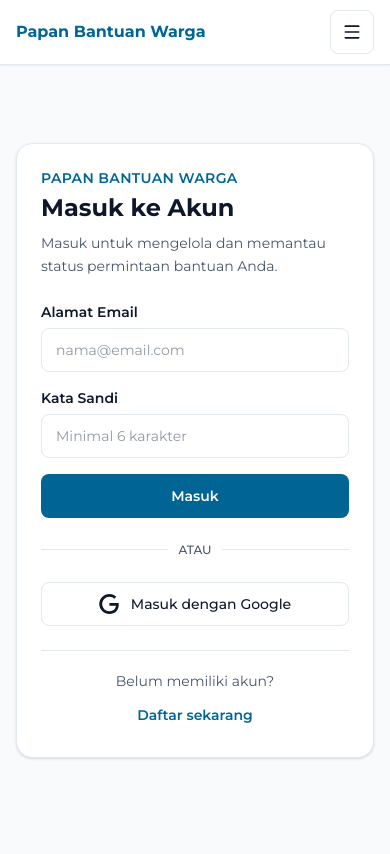
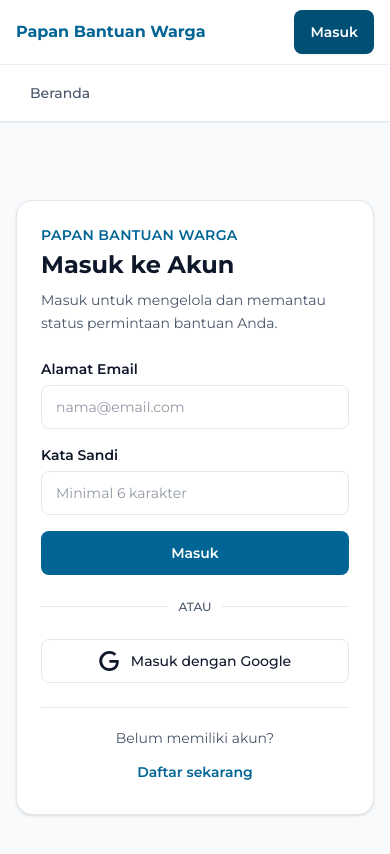
Before and after one commit to Magang-Udacoding/task-12, a Next.js app: page /login in a window 390 px wide. Shown: the top 854 px of the page. Built offline with nearby package versions, Linux system fonts and the light colour scheme; no server answers.

Commit message:
fix(navbar): retain button sizes and active link styling with dedicated mobile layout

```diff
--- a/app/bantuan/[id]/page.tsx
+++ b/app/bantuan/[id]/page.tsx
@@ -1,3 +1,4 @@
+/* eslint-disable react-hooks/set-state-in-effect */
 "use client";
 
 export const dynamic = "force-dynamic";
--- a/app/page.tsx
+++ b/app/page.tsx
@@ -83,8 +83,8 @@ export default function HomePage() {
   };
 
   useEffect(() => {
+    // eslint-disable-next-line react-hooks/set-state-in-effect
     loadRequests(false);
-    // eslint-disable-next-line react-hooks/exhaustive-deps
   }, [activeCategory]);
 
   return (
--- a/src/components/Navbar.tsx
+++ b/src/components/Navbar.tsx
@@ -2,48 +2,13 @@
 
 import Link from "next/link";
 import { usePathname } from "next/navigation";
-import { useEffect, useState, type ReactNode } from "react";
+import { useEffect, useState } from "react";
 import { supabase } from "@/lib/supabase";
 import type { User } from "@supabase/supabase-js";
-import {
-  Menu,
-  X,
-  Home,
-  PlusCircle,
-  ClipboardList,
-  LogOut,
-  LogIn,
-} from "lucide-react";
-
-const FOCUS_RING =
-  "focus-visible:outline-none focus-visible:ring-2 focus-visible:ring-offset-2";
-
-type NavLinkProps = {
-  href: string;
-  isActive: boolean;
-  children: ReactNode;
-};
-
-function DesktopNavLink({ href, isActive, children }: NavLinkProps) {
-  return (
-    <Link
-      href={href}
-      aria-current={isActive ? "page" : undefined}
-      className={`flex min-h-[44px] items-center rounded-lg px-3.5 py-2 text-sm font-semibold transition ${FOCUS_RING} focus-visible:ring-baltic-blue ${
-        isActive
-          ? "bg-baltic-blue/10 text-baltic-blue shadow-2xs"
-          : "text-text-muted hover:bg-slate-50 hover:text-baltic-blue"
-      }`}
-    >
-      {children}
-    </Link>
-  );
-}
 
 export default function Navbar() {
   const pathname = usePathname();
   const [user, setUser] = useState<User | null>(null);
-  const [isMobileMenuOpen, setIsMobileMenuOpen] = useState(false);
 
   useEffect(() => {
     let mounted = true;
@@ -72,25 +37,7 @@ export default function Navbar() {
     };
   }, []);
 
-  // Tutup menu mobile ketika navigasi berpindah rute
-  useEffect(() => {
-    setIsMobileMenuOpen(false);
-  }, [pathname]);
-
-  // Tutup menu mobile ketika tombol Escape ditekan
-  useEffect(() => {
-    const handleKeyDown = (event: KeyboardEvent) => {
-      if (event.key === "Escape") {
-        setIsMobileMenuOpen(false);
-      }
-    };
-
-    window.addEventListener("keydown", handleKeyDown);
-    return () => window.removeEventListener("keydown", handleKeyDown);
-  }, []);
-
   const handleLogout = async () => {
-    setIsMobileMenuOpen(false);
     const { error } = await supabase.auth.signOut();
 
     if (error) {
@@ -100,41 +47,51 @@ export default function Navbar() {
 
   const isActive = (path: string) => pathname === path;
 
+  const getLinkClasses = (path: string) =>
+    `flex min-h-[44px] shrink-0 items-center px-3.5 py-2 text-sm rounded-lg transition focus-visible:outline-none focus-visible:ring-2 focus-visible:ring-baltic-blue focus-visible:ring-offset-2 ${
+      isActive(path)
+        ? "bg-baltic-blue/10 text-baltic-blue font-bold shadow-2xs"
+        : "text-text-muted hover:text-baltic-blue hover:bg-slate-50 font-medium"
+    }`;
+
   return (
-    <header className="sticky top-0 z-40 border-b border-border bg-surface shadow-xs">
+    <nav className="sticky top-0 z-40 border-b border-border bg-surface shadow-xs">
+      {/* Baris Utama: Brand Logo + Navigasi Desktop / Tombol Aksi Mobile */}
       <div className="mx-auto flex max-w-6xl items-center justify-between px-4 py-2.5 md:px-6">
-        {/* Brand / Logo */}
         <Link
           href="/"
-          className={`shrink-0 rounded-md py-1 text-base font-bold text-baltic-blue md:text-lg ${FOCUS_RING} focus-visible:ring-baltic-blue`}
+          className="shrink-0 text-base font-bold text-baltic-blue md:text-lg focus-visible:outline-none focus-visible:ring-2 focus-visible:ring-baltic-blue focus-visible:ring-offset-2 rounded-md py-1"
         >
           Papan Bantuan Warga
         </Link>
 
-        {/* Desktop Navigation (>= md) */}
-        <nav
-          aria-label="Navigasi Desktop"
-          className="hidden items-center gap-1.5 md:flex"
+        {/* Navigasi Desktop (>= md) */}
+        <div className="hidden md:flex items-center gap-2">
+          <Link
+            href="/"
+            aria-current={isActive("/") ? "page" : undefined}
+            className={getLinkClasses("/")}
           >
-          <DesktopNavLink href="/" isActive={isActive("/")}>
             Beranda
-          </DesktopNavLink>
+          </Link>
 
           {user && (
             <>
-              <DesktopNavLink
+              <Link
                 href="/minta-bantu"
-                isActive={isActive("/minta-bantu")}
+                aria-current={isActive("/minta-bantu") ? "page" : undefined}
+                className={getLinkClasses("/minta-bantu")}
               >
                 Minta Bantuan
-              </DesktopNavLink>
+              </Link>
 
-              <DesktopNavLink
+              <Link
                 href="/bantuan-saya"
-                isActive={isActive("/bantuan-saya")}
+                aria-current={isActive("/bantuan-saya") ? "page" : undefined}
+                className={getLinkClasses("/bantuan-saya")}
               >
                 Bantuan Saya
-              </DesktopNavLink>
+              </Link>
             </>
           )}
 
@@ -142,7 +99,7 @@ export default function Navbar() {
             <button
               type="button"
               onClick={handleLogout}
-              className={`ml-2 flex min-h-[44px] items-center justify-center rounded-lg bg-red-600 px-4 py-2 text-sm font-semibold text-white shadow-xs transition hover:bg-red-700 ${FOCUS_RING} focus-visible:ring-red-600`}
+              className="flex min-h-[44px] items-center justify-center rounded-lg bg-red-600 px-4 py-2 text-sm font-semibold text-white shadow-xs transition hover:bg-red-700 focus-visible:outline-none focus-visible:ring-2 focus-visible:ring-red-600 focus-visible:ring-offset-2"
             >
               Keluar
             </button>
@@ -150,121 +107,73 @@ export default function Navbar() {
             <Link
               href="/login"
               aria-current={isActive("/login") ? "page" : undefined}
-              className={`ml-2 flex min-h-[44px] items-center justify-center rounded-lg px-4 py-2 text-sm font-semibold text-white shadow-xs transition ${FOCUS_RING} focus-visible:ring-baltic-blue ${
+              className={`flex min-h-[44px] items-center justify-center rounded-lg px-4 py-2 text-sm font-semibold transition focus-visible:outline-none focus-visible:ring-2 focus-visible:ring-baltic-blue focus-visible:ring-offset-2 ${
                 isActive("/login")
-                  ? "bg-baltic-blue-hover"
-                  : "bg-baltic-blue hover:bg-baltic-blue-hover"
+                  ? "bg-baltic-blue-hover text-white shadow-xs"
+                  : "bg-baltic-blue text-white hover:bg-baltic-blue-hover shadow-xs"
               }`}
             >
               Masuk
             </Link>
           )}
-        </nav>
+        </div>
 
-        {/* Mobile Hamburger Button (< md) */}
-        <div className="flex items-center md:hidden">
+        {/* Tombol Aksi Mobile (< md: Masuk / Keluar) */}
+        <div className="flex md:hidden items-center">
+          {user ? (
             <button
               type="button"
-            onClick={() => setIsMobileMenuOpen((prev) => !prev)}
-            aria-expanded={isMobileMenuOpen}
-            aria-controls="mobile-nav"
-            aria-label={isMobileMenuOpen ? "Tutup menu utama" : "Buka menu utama"}
-            className={`flex h-11 w-11 items-center justify-center rounded-lg border border-border bg-surface text-text-main transition hover:bg-slate-50 ${FOCUS_RING} focus-visible:ring-baltic-blue`}
+              onClick={handleLogout}
+              className="flex min-h-[44px] items-center justify-center rounded-lg bg-red-600 px-3.5 py-2 text-sm font-semibold text-white shadow-xs transition hover:bg-red-700 focus-visible:outline-none focus-visible:ring-2 focus-visible:ring-red-600 focus-visible:ring-offset-2"
             >
-            {isMobileMenuOpen ? (
-              <X className="h-5 w-5" aria-hidden="true" />
+              Keluar
+            </button>
           ) : (
-              <Menu className="h-5 w-5" aria-hidden="true" />
+            <Link
+              href="/login"
+              aria-current={isActive("/login") ? "page" : undefined}
+              className={`flex min-h-[44px] items-center justify-center rounded-lg px-4 py-2 text-sm font-semibold transition focus-visible:outline-none focus-visible:ring-2 focus-visible:ring-baltic-blue focus-visible:ring-offset-2 ${
+                isActive("/login")
+                  ? "bg-baltic-blue-hover text-white shadow-xs"
+                  : "bg-baltic-blue text-white hover:bg-baltic-blue-hover shadow-xs"
+              }`}
+            >
+              Masuk
+            </Link>
           )}
-          </button>
         </div>
       </div>
 
-      {/* Mobile Drawer Panel (< md) */}
-      {isMobileMenuOpen && (
-        <div
-          id="mobile-nav"
-          className="border-t border-border bg-surface px-4 py-4 shadow-lg md:hidden animate-in fade-in slide-in-from-top-2 duration-150"
-        >
-          <nav aria-label="Navigasi Mobile" className="flex flex-col gap-1">
+      {/* Baris Navigasi Mobile (< md): Tab Navigasi Langsung dengan Active Link & Ukuran Standar */}
+      <div className="flex md:hidden items-center border-t border-border/70 px-4 py-1.5 overflow-x-auto gap-1.5 scrollbar-none">
         <Link
           href="/"
           aria-current={isActive("/") ? "page" : undefined}
-              onClick={() => setIsMobileMenuOpen(false)}
-              className={`flex min-h-[44px] items-center gap-3 rounded-lg px-3.5 py-2.5 text-sm font-semibold transition ${FOCUS_RING} focus-visible:ring-baltic-blue ${
-                isActive("/")
-                  ? "bg-baltic-blue/10 text-baltic-blue"
-                  : "text-text-main hover:bg-slate-50 hover:text-baltic-blue"
-              }`}
+          className={getLinkClasses("/")}
         >
-              <Home className="h-4 w-4 shrink-0" aria-hidden="true" />
-              <span>Beranda</span>
+          Beranda
         </Link>
 
         {user && (
           <>
             <Link
               href="/minta-bantu"
-                  aria-current={isActive("/minta-bantu")}
-                  onClick={() => setIsMobileMenuOpen(false)}
-                  className={`flex min-h-[44px] items-center gap-3 rounded-lg px-3.5 py-2.5 text-sm font-semibold transition ${FOCUS_RING} focus-visible:ring-baltic-blue ${
-                    isActive("/minta-bantu")
-                      ? "bg-baltic-blue/10 text-baltic-blue"
-                      : "text-text-main hover:bg-slate-50 hover:text-baltic-blue"
-                  }`}
+              aria-current={isActive("/minta-bantu") ? "page" : undefined}
+              className={getLinkClasses("/minta-bantu")}
             >
-                  <PlusCircle className="h-4 w-4 shrink-0" aria-hidden="true" />
-                  <span>Minta Bantuan</span>
+              Minta Bantuan
             </Link>
 
             <Link
               href="/bantuan-saya"
-                  aria-current={isActive("/bantuan-saya")}
-                  onClick={() => setIsMobileMenuOpen(false)}
-                  className={`flex min-h-[44px] items-center gap-3 rounded-lg px-3.5 py-2.5 text-sm font-semibold transition ${FOCUS_RING} focus-visible:ring-baltic-blue ${
-                    isActive("/bantuan-saya")
-                      ? "bg-baltic-blue/10 text-baltic-blue"
-                      : "text-text-main hover:bg-slate-50 hover:text-baltic-blue"
-                  }`}
+              aria-current={isActive("/bantuan-saya") ? "page" : undefined}
+              className={getLinkClasses("/bantuan-saya")}
             >
-                  <ClipboardList className="h-4 w-4 shrink-0" aria-hidden="true" />
-                  <span>Bantuan Saya</span>
+              Bantuan Saya
             </Link>
           </>
         )}
-
-            <div className="my-2 border-t border-border" />
-
-            {user ? (
-              <div className="flex flex-col gap-2 pt-1">
-                {user.email && (
-                  <p className="truncate px-3.5 text-xs text-text-muted">
-                    Masuk sebagai <span className="font-semibold text-text-main">{user.email}</span>
-                  </p>
-                )}
-                <button
-                  type="button"
-                  onClick={handleLogout}
-                  className={`flex min-h-[44px] w-full items-center justify-center gap-2 rounded-lg bg-red-600 px-4 py-2.5 text-sm font-semibold text-white shadow-xs transition hover:bg-red-700 ${FOCUS_RING} focus-visible:ring-red-600`}
-                >
-                  <LogOut className="h-4 w-4" aria-hidden="true" />
-                  <span>Keluar</span>
-                </button>
       </div>
-            ) : (
-              <Link
-                href="/login"
-                aria-current={isActive("/login") ? "page" : undefined}
-                onClick={() => setIsMobileMenuOpen(false)}
-                className={`flex min-h-[44px] w-full items-center justify-center gap-2 rounded-lg bg-baltic-blue px-4 py-2.5 text-sm font-semibold text-white shadow-xs transition hover:bg-baltic-blue-hover ${FOCUS_RING} focus-visible:ring-baltic-blue`}
-              >
-                <LogIn className="h-4 w-4" aria-hidden="true" />
-                <span>Masuk ke Akun</span>
-              </Link>
-            )}
     </nav>
-        </div>
-      )}
-    </header>
   );
 }
```
Lines whose indentation alone changed are shown as unchanged.
